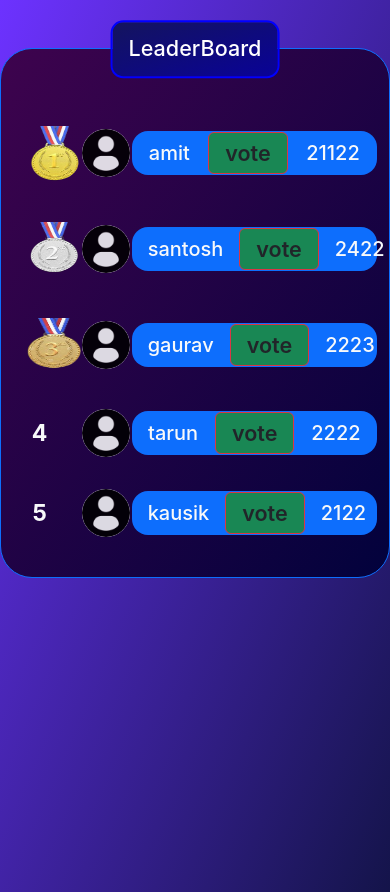
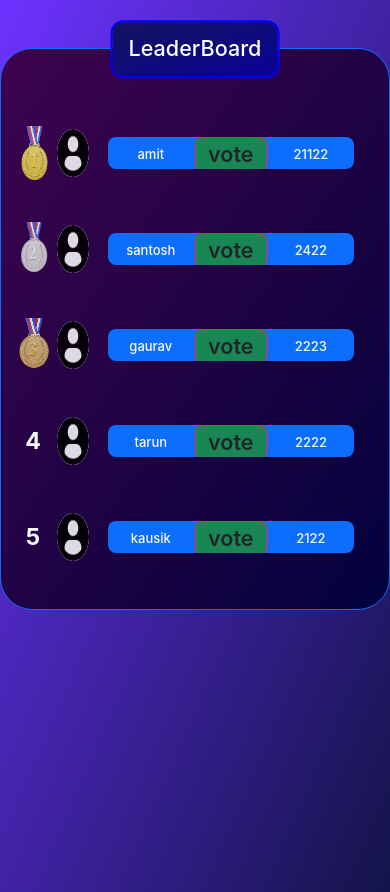
Before and after one commit to abhis12321/Real-time-Leaderboard-Management, a React (Create React App) app: page / in a window 390 px wide. Built offline with nearby package versions, Linux system fonts and the light colour scheme.

Commit message:
nearly a perfect responsiveness

```diff
--- a/src/App.css
+++ b/src/App.css
@@ -38,12 +38,16 @@ body {
     padding: 1.4rem 1.8rem;
 }
 
-.row {
-    min-height: 4rem;
-}
-
 .col-8 {
     height: 2.7rem;
+}
+#info {
+    overflow: hidden;
+    max-height: 3rem;
+}
+#num {
+    height: 80px;
+    line-height: 80px;
 }
 
 @media only screen and (max-width: 1150px) {
@@ -73,10 +77,33 @@ body {
   }
 
 
-/* @media only screen and (max-width: 470px) {
-    .rank-logo-profile {
-        width: 2.1rem;
-        height: 2.1rem;
+@media only screen and (max-width: 470px) {
+    .rank-logo {
+        width: 3.1rem;
         opacity: .87;
     }
-  } */
+    .profile-img {
+        padding: 0 !important;
+        width: 2rem !important;
+        margin-right: 1.2rem !important;
+    }
+    .rank-logo-profile {
+        padding: 0 !important;
+        width: 2rem;
+    }
+    #info {
+        height: 2rem;
+        line-height: 2rem;
+        justify-content: center;
+        align-items: center;
+        font-size: small !important;
+        padding: 0 !important;
+        margin: 0 !important;
+    }
+    .rank {
+        width: 3rem !important;
+    }
+    .btn {
+        width: fit-content !important;
+    }
+  }
--- a/src/components/Card.js
+++ b/src/components/Card.js
@@ -50,7 +50,7 @@ function Card() {
     }
 
   return (
-        <ul className="p-0 m-0 justify-content-center align-items-center text-center container">
+        <ul className="p-0 m-0  text-center container">
             {
                 users?.map((user , index) => {
                     return <Rank user = {user} index = {index} update = {update} key = {user.id}/>
--- a/src/components/Rank.js
+++ b/src/components/Rank.js
@@ -6,33 +6,33 @@ function Rank({index, user , update}) {
           <li className="row px-2 my-3 d-flex align-items-center">
             {   //--Rank
                 index === 0 ?
-                <div className="col-2 text-light fs-5  m-0 p-0">
+                <div className="rank col-2 text-light fs-5  m-0 p-0">
                     <img src="medal1.png" alt="" className="rank-logo" />
                 </div>
                 :
                 index === 1 ?
-                    <div className="col-2 text-light fs-5  m-0 p-0">
+                    <div className="rank col-2 text-light fs-5  m-0 p-0">
                         <img src="medal2.png" alt="" className="rank-logo" />
                     </div>
                 :
                 index === 2 ?
-                    <div className="col-2 text-light fs-5  m-0 p-0">
+                    <div className="rank col-2 text-light fs-5  m-0 p-0">
                         <img src="medal3.png" alt="" className="rank-logo" />
                     </div>
                 :
-                    <div className="col-2 text-light fs-3 fw-bolder m-0 p-0">
+                    <div className="rank col-2 text-light fs-3 fw-bolder m-0 p-0" id="num">
                         {index+1}
                     </div>
             }
-            <div className="col-2">
-                <img src="profile.png" alt="" className="rank-logo-profile  bg-light " />
+            <div className="col-2 profile-img">
+                <img src="profile.png" alt="" className="rank-logo-profile  bg-light" />
             </div>
-            <div className=" bg-primary bg-opacity-100 rounded-4 d-flex justify-content-around align-items-center gap-3 fw-medium rounded px-3 text-light fs-5 fw-medium col-8 ">
-                <div className="">
+            <div className=" bg-primary rounded-3 d-flex justify-content-around align-items-center text-center text-light fs-5 fw-medium col-8 row" id="info">
+                <div className="col-4">
                     {user?.userName ? user.userName : 'player name'}
                 </div>
-                <button className='btn bg-success bg-opacity-70 border border-danger fw-semibold fs-4 px-3 py-1' onClick={e => update(user.id)}>vote</button>
-                <div className="">
+                <button className='btn bg-success bg-opacity-70 border border-danger fw-semibold py-0 fs-4 col-3' onClick={e => update(user.id)}>vote</button>
+                <div className="col-4">
                     {user?.points ? user.points : '20101'}
                 </div>
             </div>
```
